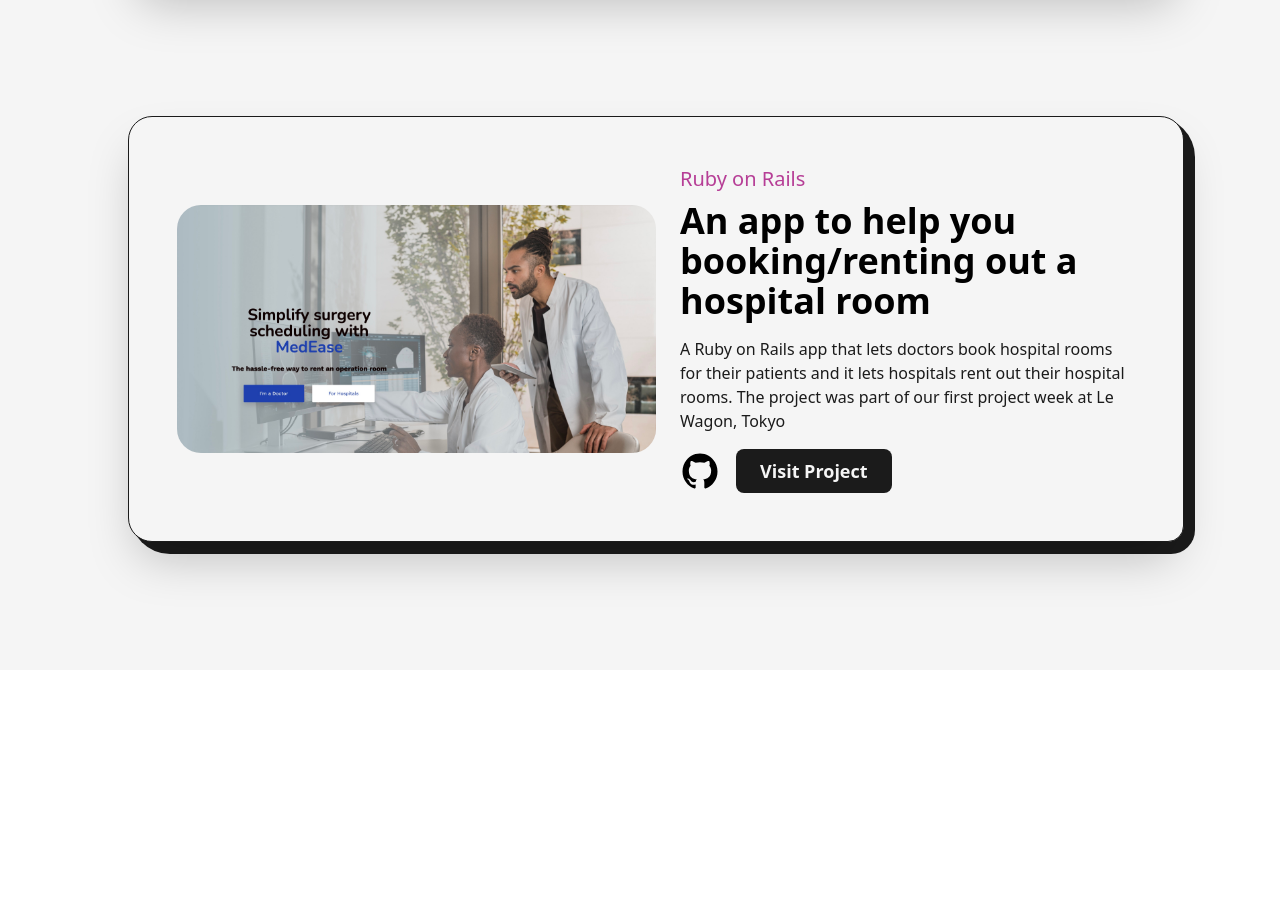
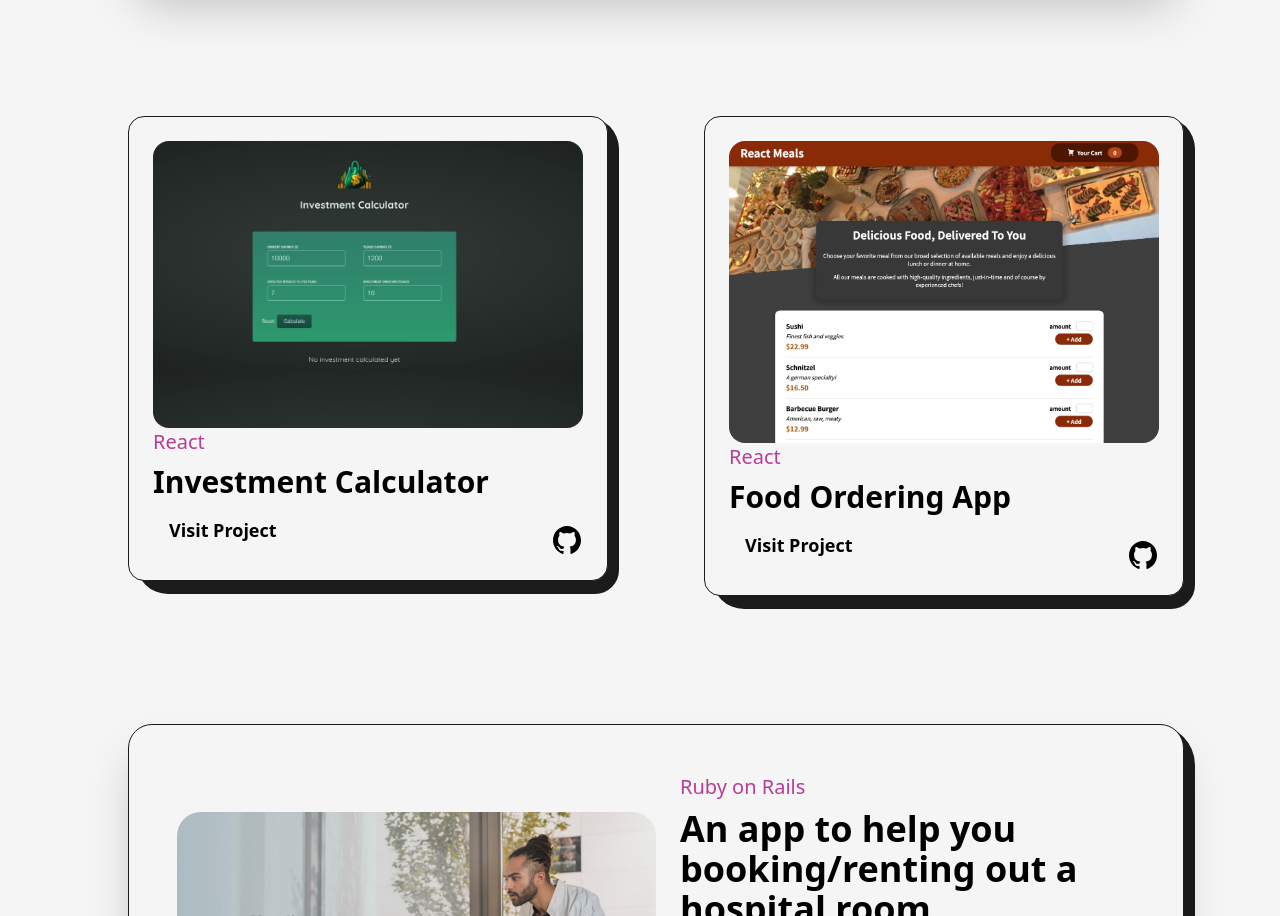
Before and after one commit to dmalmq/portfolio, a Next.js app: page /projects in a window 1280 px wide. Shown: the part 810-1726 px from the top of the page. Before the commit the page ends 1544 px from the top, so only its background shows below. Built offline with nearby package versions, Linux system fonts and the light colour scheme.

Commit message:
Added 2 projects

```diff
--- a/src/pages/projects.tsx
+++ b/src/pages/projects.tsx
@@ -1,10 +1,10 @@
+import { GithubIcon } from "Y/components/Icons";
+import Head from "next/head";
+import Image from "next/image";
+import Link from "next/link";
 import React from "react";
-import Head from "next/head";
+import AnimatedText from "../components/AnimatedText";
 import Layout from "../components/Layout";
-import AnimatedText from "../components/AnimatedText";
-import Link from "next/link";
-import Image from "next/image";
-import { GithubIcon } from "Y/components/Icons";
 import TransitionEffect from "../components/TransitionEffect";
 
 interface FeaturedProjectProps {
@@ -84,56 +84,64 @@ const FeaturedProject: React.FC<FeaturedProjectProps> = ({
   );
 };
 
-// const Project: React.FC<ProjectProps> = ({
-//   type,
-//   title,
-//   img,
-//   link,
-//   github,
-// }) => {
-//   return (
-//     <article className="flex relative flex-col justify-center items-center p-6 w-full rounded-2xl border border-solid border-dark bg-light xs:p-4 dark:border-light dark:bg-dark">
-//       <div className="absolute -right-3 top-0 -z-10 h-[103%] w-[101%] rounded-[2rem] rounded-br-3xl bg-dark dark:bg-light md:-right-2 md:w-[101%] xs:h-[102%] xs:rounded-[1.5rem]" />
-//       <Link
-//         href={link}
-//         target="_blank"
-//         className="overflow-hidden w-full rounded-lg cursor-pointer"
-//       >
-//         <Image
-//           src={img}
-//           alt="title"
-//           className="w-full h-auto rounded-2xl"
-//           width={3100}
-//           height={1700}
-//         />
-//       </Link>
-//       <div className="flex flex-col justify-between items-start w-full">
-//         <span className="text-xl font-medium md:text-base lg:text-lg text-primary dark:text-primaryDark">{type}</span>
-//         <Link
-//           href={link}
-//           target="_blank"
-//           className="hover:underline underline-offset-2"
-//         >
-//           <h2 className="my-2 w-full text-3xl font-bold text-left lg:text-2xl">{title}</h2>
-//         </Link>
-//         <div className="flex justify-between mt-2 w-full item-center">
-//           <Link
-//             href={link}
-//             target="_blank"
-//             className="ml-4 text-lg font-semibold md:text-base dark:bg-light dark:text-dark"
-//           >
-//             Visit Project
-//           </Link>
-//           <div className="flex items-center mt-2">
-//             <Link href={github} target="_blank" className="w-8 md:w-6 dark:text-light">
-//               <GithubIcon />
-//             </Link>
-//           </div>
-//         </div>
-//       </div>
-//     </article>
-//   );
-// };
+const Project: React.FC<ProjectProps> = ({
+  type,
+  title,
+  img,
+  link,
+  github,
+}) => {
+  return (
+    <article className="relative flex w-full flex-col items-center justify-center rounded-2xl border border-solid border-dark bg-light p-6 dark:border-light dark:bg-dark xs:p-4">
+      <div className="absolute -right-3 top-0 -z-10 h-[103%] w-[101%] rounded-[2rem] rounded-br-3xl bg-dark dark:bg-light md:-right-2 md:w-[101%] xs:h-[102%] xs:rounded-[1.5rem]" />
+      <Link
+        href={link}
+        target="_blank"
+        className="w-full cursor-pointer overflow-hidden rounded-lg"
+      >
+        <Image
+          src={img}
+          alt="title"
+          className="h-auto w-full rounded-2xl"
+          width={3100}
+          height={1700}
+        />
+      </Link>
+      <div className="flex w-full flex-col items-start justify-between">
+        <span className="text-xl font-medium text-primary dark:text-primaryDark lg:text-lg md:text-base">
+          {type}
+        </span>
+        <Link
+          href={link}
+          target="_blank"
+          className="underline-offset-2 hover:underline"
+        >
+          <h2 className="my-2 w-full text-left text-3xl font-bold lg:text-2xl">
+            {title}
+          </h2>
+        </Link>
+        <div className="item-center mt-2 flex w-full justify-between">
+          <Link
+            href={link}
+            target="_blank"
+            className="ml-4 text-lg font-semibold dark:bg-light dark:text-dark md:text-base"
+          >
+            Visit Project
+          </Link>
+          <div className="mt-2 flex items-center">
+            <Link
+              href={github}
+              target="_blank"
+              className="w-8 dark:text-light md:w-6"
+            >
+              <GithubIcon />
+            </Link>
+          </div>
+        </div>
+      </div>
+    </article>
+  );
+};
 
 // for smaller projects use sm:col-span-12
 const projects = () => {
@@ -161,8 +169,28 @@ const projects = () => {
                 type="Ruby on Rails"
                 summary="A Ruby on Rails app that lets you generate quizzes based on your interests, the app uses the GPT-3 API to generate questions in the background using sidekiq. This was the final project at Le Wagoh, Tokyo and it was made over the course of two weeks."
                 img="/images/quizmate.jpg"
-                link="https://www.quizmate.tech/"
+                link="https://github.com/dmalmq/Quizmate"
                 github="https://github.com/dmalmq/Quizmate"
+              />
+            </div>
+
+            <div className="col-span-6">
+              <Project
+                title="Investment Calculator"
+                type="React"
+                img="/images/investment.jpg"
+                link="https://savings-calculator-six.vercel.app/"
+                github="https://github.com/dmalmq/savings-calculator"
+              />
+            </div>
+
+            <div className="col-span-6">
+              <Project
+                title="Food Ordering App"
+                type="React"
+                img="/images/food-order.jpg"
+                link="https://food-app-lilac-omega.vercel.app/"
+                github="https://github.com/dmalmq/Food-app"
               />
             </div>
 
@@ -172,7 +200,7 @@ const projects = () => {
                 type="Ruby on Rails"
                 summary="A Ruby on Rails app that lets doctors book hospital rooms for their patients and it lets hospitals rent out their hospital rooms. The project was part of our first project week at Le Wagon, Tokyo"
                 img="/images/medease.jpg"
-                link="https://medease.herokuapp.com/"
+                link="https://github.com/dmalmq/Quizmate"
                 github="https://github.com/dmalmq/Quizmate"
               />
             </div>
```
Also changed, not shown: public/images/food-order.jpg (added), public/images/investment.jpg (added).
